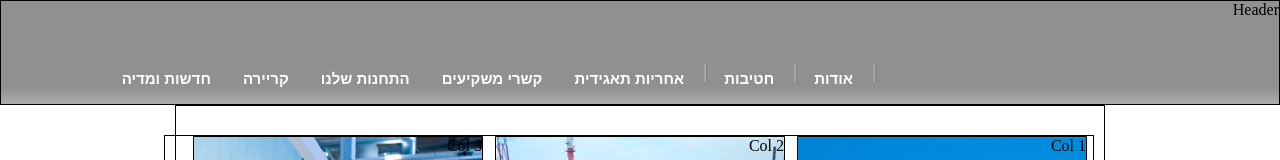
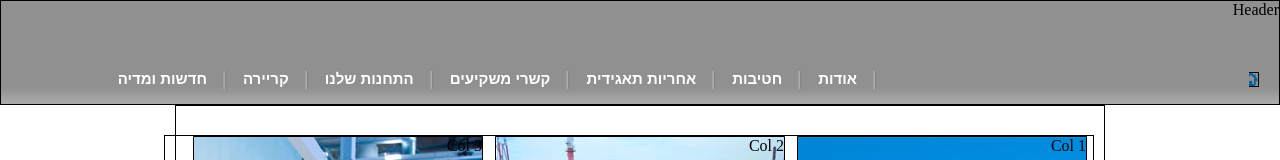
Before and after one commit to yossikerens/mid_project, a plain HTML site: page index.html in a window 1280 px wide. Shown: the top 160 px of the page. Drawn offline with Linux system fonts and the light colour scheme; a script that the page names is missing.

Commit message:
third commit

```diff
--- a/index.html
+++ b/index.html
@@ -11,10 +11,13 @@
 <body>
 
     <header class = "header">Header
+        <a href="javascript:void(0)" class="home">
+           <img src="pic/menu_home.png" alt="home" width="30" height="15">
+        </a>
         <div class = "referal">
         <ul>
+            <li class = "sep"></li>
             <li class="dropdown">
-                <img src="pic/menu_sep.png" alt="" class="sep1">
                 <a href="javascript:void(0)" class="dropbtn">אודות</a>
                 <div class="dropdown-content">
                   <a href="#">אודות</a>
@@ -26,9 +29,8 @@
                   <a href="#">פרסים והוקרה</a>
                 </div>
             </li>
-
+            <li class = "sep"></li>
             <li class="dropdown">
-                <img src="pic/menu_sep.png" alt="" class="sep1">
                 <a href="javascript:void(0)" class="dropbtn">חטיבות</a>
                 <div class="dropdown-content">
                   <a href="#">חטיבות</a>
@@ -38,9 +40,9 @@
                   <a href="#">זיקוק</a>
                 </div>
             </li>
+            <li class = "sep"></li>
             <li class="dropdown">
-              <img src="pic/menu_sep.png" alt="" class="sep1">
-              <a href="javascript:void(0)" class="dropbtn">אחריות תאגידית</a>
+               <a href="javascript:void(0)" class="dropbtn">אחריות תאגידית</a>
               <div class="dropdown-content">
                 <a href="#">אחריות תאגידית</a>
                 <a href="#">הקוד האתי</a>
@@ -50,6 +52,7 @@
                 <a href="#">דירוג מעלה</a>
               </div>
             </li>
+            <li class = "sep"></li>
             <li class="dropdown">
                 <a href="javascript:void(0)" class="dropbtn">קשרי משקיעים</a>
                 <div class="dropdown-content">
@@ -60,6 +63,7 @@
                   <a href="#">אסיפות כלליות</a>
                 </div>
             </li>
+            <li class = "sep"></li>
             <li class="dropdown">
                 <a href="javascript:void(0)" class="dropbtn">התחנות שלנו</a>
                 <div class="dropdown-content">
@@ -69,6 +73,7 @@
                   <a href="#">מועדונים</a>
                 </div>
             </li>
+            <li class = "sep"></li>
             <li class="dropdown">
                 <a href="javascript:void(0)" class="dropbtn">קריירה</a>
                 <div class="dropdown-content">
@@ -77,6 +82,7 @@
                   <a href="#">קריירה</a>
                 </div>
             </li>
+            <li class = "sep"></li>
             <li class="dropdown">
                 <a href="javascript:void(0)" class="dropbtn">חדשות ומדיה</a>
                 <div class="dropdown-content">
--- a/style.css
+++ b/style.css
@@ -101,6 +101,21 @@ li {
     float: right;
 }
 
+li.sep {
+    width: 4px;
+    height: 21px;
+    margin: 14px 0px;
+    background-image: url("pic/menu_sep.png");
+}
+
+.home>img {
+    border: 1px solid black;
+    position: absolute;
+    bottom: 17px;
+    right:20px;
+    clip: rect(0px,30px,20px,20px);
+}
+
 li a, .dropbtn {
     display: inline-block;
     color: white;
```
